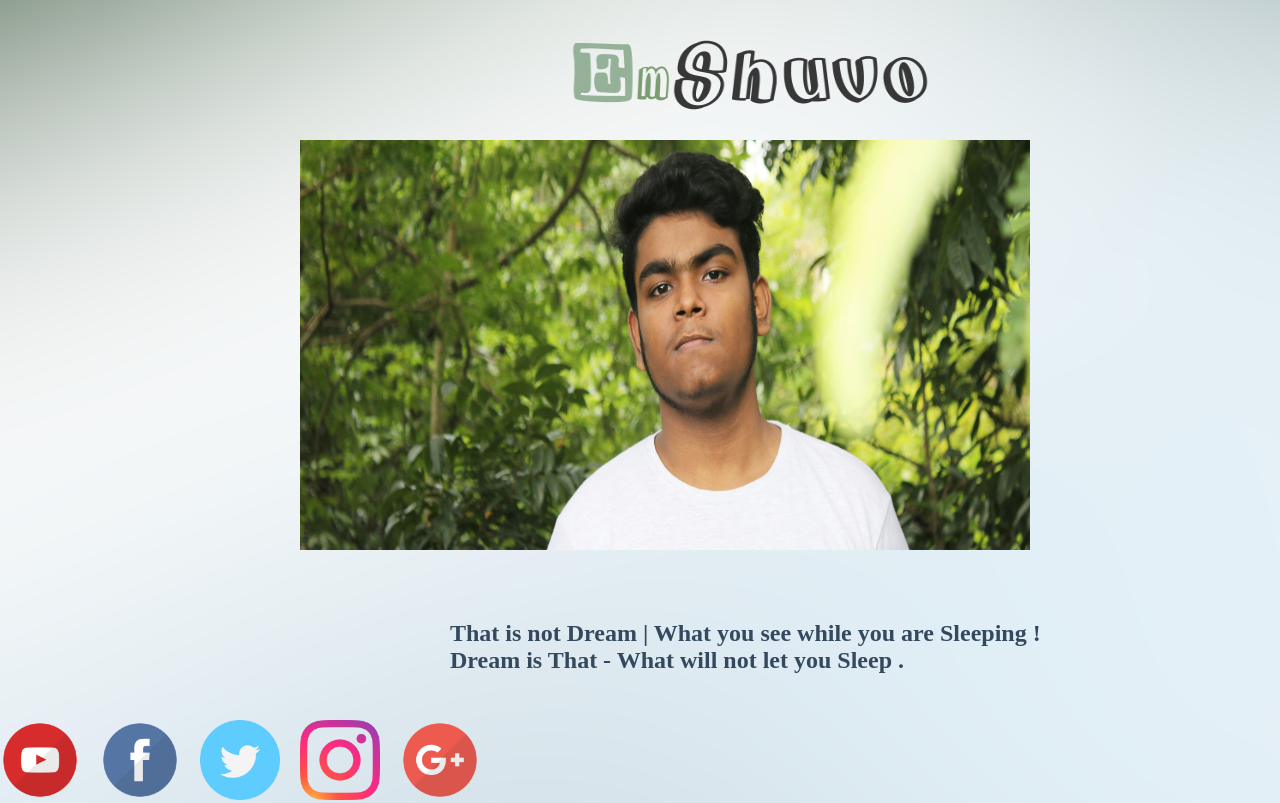
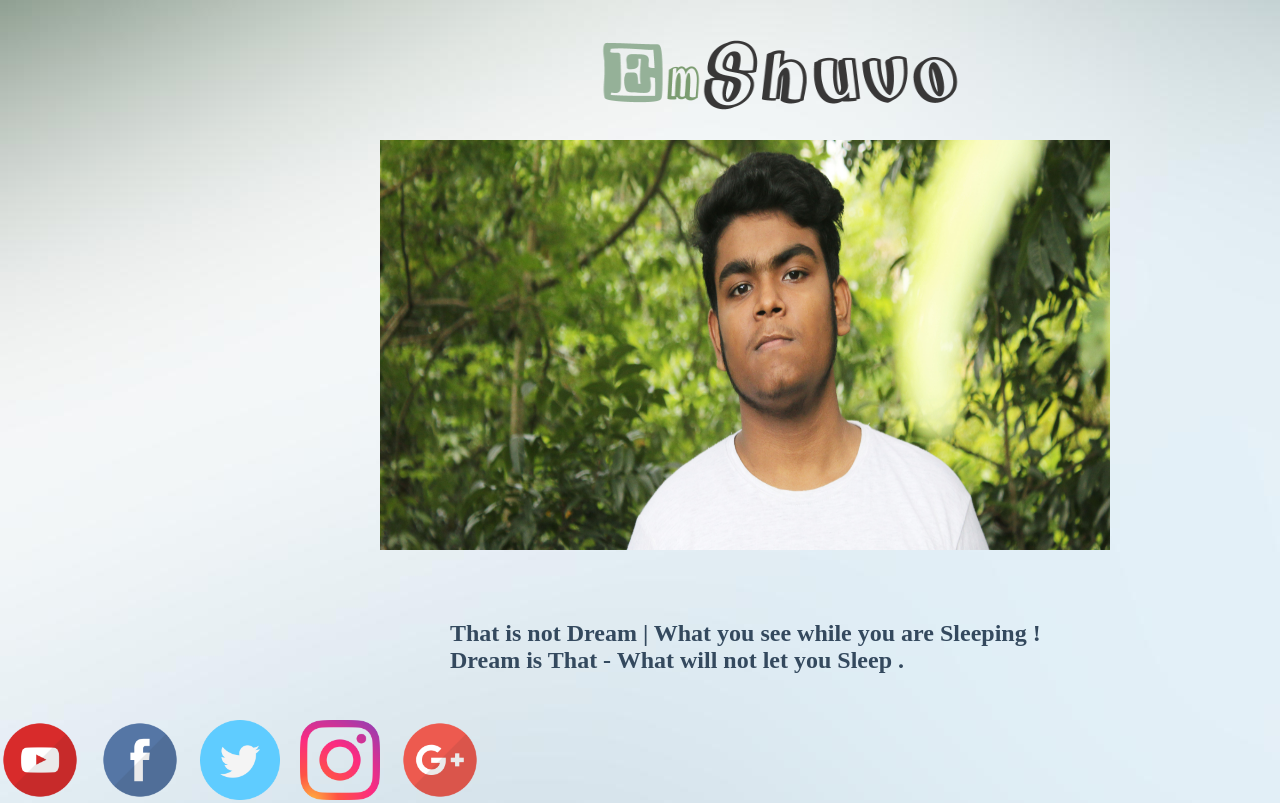
Before and after one commit to PerfectDeveloper24/EmShuvo, a plain HTML site: page index.html in a window 1280 px wide. Shown: the top 803 px of the page. Drawn offline with Linux system fonts and the light colour scheme.

Commit message:
Update index.html

```diff
--- a/index.html
+++ b/index.html
@@ -2,9 +2,9 @@
 <html>
 <body background="https://github.com/PerfectDeveloper24/EmShuvo/blob/master/EmShuvo_BG.jpg?raw=true">
 
-    <img src="https://github.com/PerfectDeveloper24/EmShuvo/blob/master/EmShuvo_Logo.png?raw=true" alt="" style="position:absolute; Left:450px; Top:-150px; width:600px;height:450px;"></img>
+    <img src="https://github.com/PerfectDeveloper24/EmShuvo/blob/master/EmShuvo_Logo.png?raw=true" alt="" style="position:absolute; Left:480px; Top:-150px; width:600px;height:450px;"></img>
 
-<img src="https://github.com/PerfectDeveloper24/EmShuvo/blob/master/EmShuvo_Pic.JPG?raw=true" alt="" style="position:absolute; Left:300px; Top:140px; width:730px;height:410px;"></img>
+<Center><img src="https://github.com/PerfectDeveloper24/EmShuvo/blob/master/EmShuvo_Pic.JPG?raw=true" alt="" style="position:absolute; Left:380px; Top:140px; width:730px;height:410px;"></img></Center>
 
     <h2 style="color:#34495E;position:absolute; Left:450px; Top:600px; ">That is not Dream | What you see while you are Sleeping !<br>
                     Dream is That - What will not let you Sleep .</br></h2>
```
